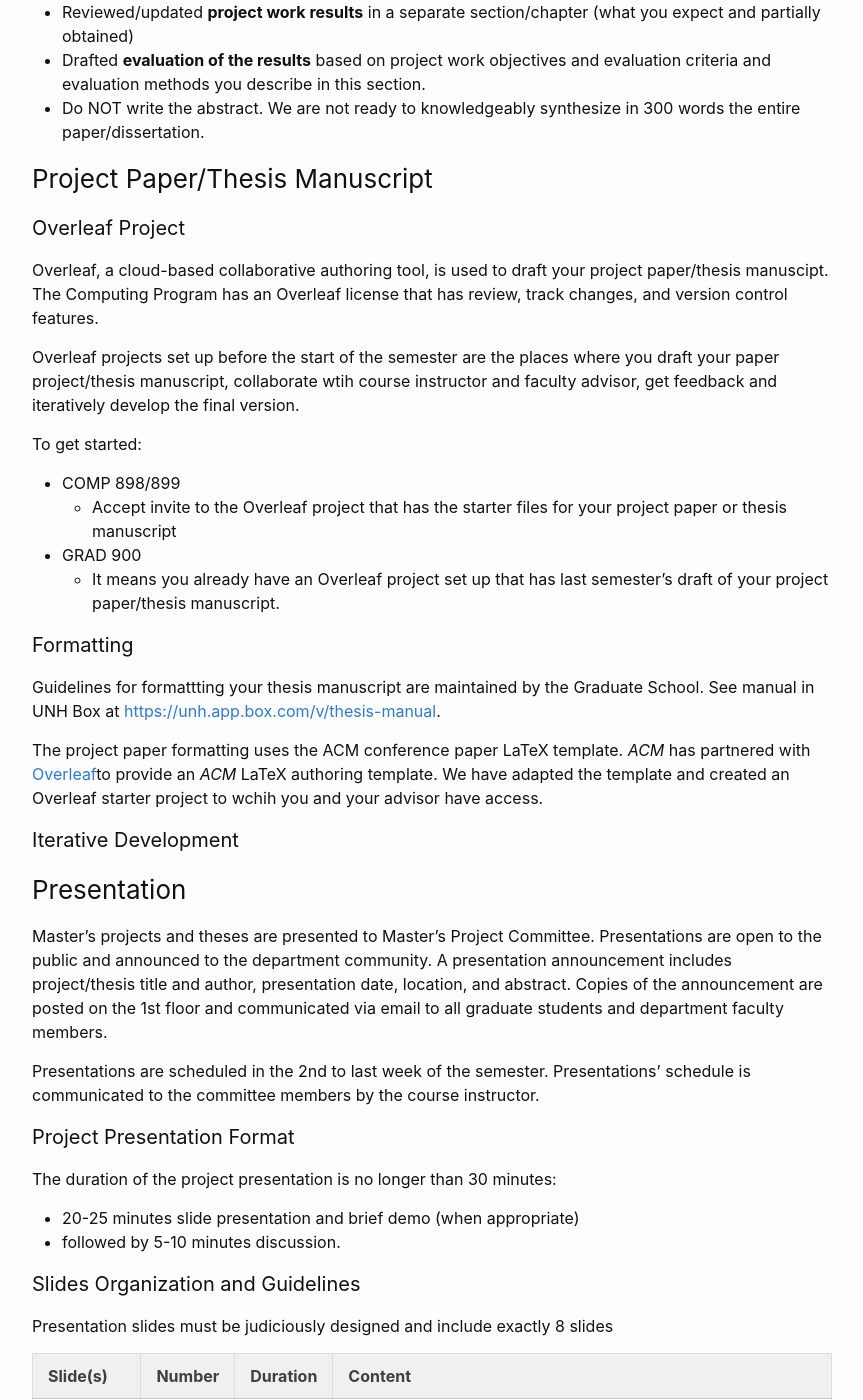
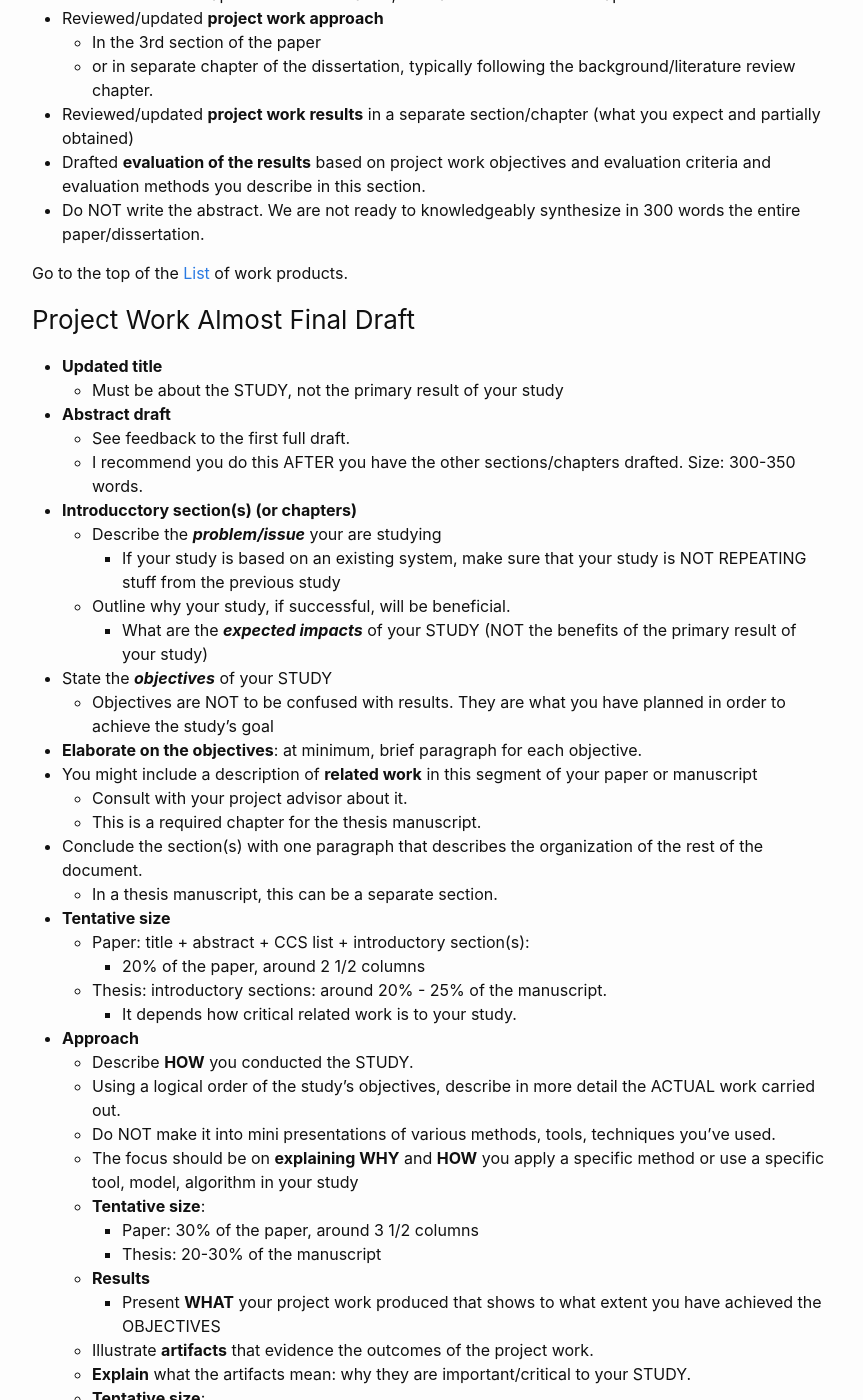
Before and after one commit to unh-comp-master-project/unh-comp-master-project.github.io, a Jekyll site: the page built from work-products.md, in a window 1280 px wide and 1400 px high, scrolled down 1797 px. Shown: the whole window, without its empty margins (208-1071 px from the left). Built offline with Jekyll 4.4.1, drawn with Linux system fonts in a browser that asks for light colours; some of the changed text lies outside the part shown.

Commit message:
updated learning-activities.md and added almost final draft guideliens in work-products.ms

```diff
--- a/work-products.md
+++ b/work-products.md
@@ -3,12 +3,12 @@ layout: page
 title: Work Products
 permalink: /work-products/
 ---
-
+## List
 [Project Work Outline](#project-work-outline)
 
 [Project Work First Draft](#project-work-first-draft)
 
-[Project Paper/Thesis Manuscript](#project-paper/thesis-manuscript)
+[Project Work Almost Final Draft](#project-work-almost-final-draft)
 
 [Presentation](#presentation)
 
@@ -55,6 +55,8 @@ Regular revisions of the project outline will capture those changes or new
 directions and will help you with preparing the first full draft of your
 project paper.
 
+Go to the top of the [List](#list) of work products.
+
 ### Project Work First Draft
 The first draft of the paper or dissertation will have the following content
 based on your review of and updates to similar content in your outline:
@@ -79,8 +81,111 @@ you expect and partially obtained)
 evaluation criteria and evaluation methods you describe in this section.
 * Do NOT write the abstract. We are not ready to knowledgeably synthesize in 300 words the entire paper/dissertation.
 
+Go to the top of the [List](#list) of work products.
 
-### Project Paper/Thesis Manuscript
+### Project Work Almost Final Draft
+* **Updated title**
+  * Must be about the STUDY, not the primary result of your study
+* **Abstract draft**
+  * See feedback to the  first full draft.
+  * I recommend you do this AFTER you have the other sections/chapters drafted.
+  Size: 300-350 words.
+* **Introducctory section(s) (or chapters)**
+  * Describe the ***problem/issue*** your are studying
+    * If your study is based on an existing system, make sure that your study
+    is NOT REPEATING stuff from the previous study
+  * Outline why your study, if successful, will be beneficial.
+    * What are the ***expected  impacts*** of your STUDY (NOT the benefits of
+    the primary result of your study)
+* State the ***objectives*** of your STUDY
+  * Objectives are NOT to be confused with results. They are what you have
+  planned in order to achieve the study's goal
+* **Elaborate on the objectives**: at minimum, brief paragraph for each
+objective.
+* You might include a description of **related work** in this segment of your
+paper or manuscript
+  * Consult with your project advisor about it.
+  * This is a required chapter for the thesis manuscript.
+* Conclude the section(s) with one paragraph that describes the organization of
+the rest of the document.
+  * In a thesis manuscript, this can be a separate section.
+* **Tentative size**
+  * Paper: title + abstract + CCS list + introductory section(s):
+    * 20% of the paper, around 2 1/2 columns
+  * Thesis: introductory sections: around 20% - 25% of the manuscript.
+    * It depends how critical related work is to your study.
+* **Approach**
+  * Describe **HOW** you conducted the STUDY.
+  * Using a logical order of the study's objectives, describe in more detail
+  the ACTUAL work carried out.
+  * Do NOT make it into mini presentations of various methods, tools,
+  techniques you've used.
+  * The focus should be on **explaining WHY** and **HOW** you apply a specific
+  method or use a specific tool, model, algorithm in your study
+  * **Tentative size**:
+    * Paper: 30% of the paper, around 3 1/2 columns
+    * Thesis: 20-30% of the manuscript
+  * **Results**
+    * Present **WHAT** your project work produced that shows to what extent
+    you have achieved the OBJECTIVES
+  * Illustrate **artifacts** that evidence the outcomes of the project work.
+  * **Explain** what the artifacts mean: why they are important/critical to
+  your STUDY.
+  * **Tentative size**:
+    * Paper: 30%
+    * Thesis: 20-30%
+* **Evaluation of the results**
+  * It is based on study objectives and evaluation criteria of the results
+  * Present the evaluation approach based on which you could describe the
+  "goodness" of the results
+  * **Tentative size**:
+    * Paper: 12-15%, around 2 columns of the paper
+    * Thesis: 10-20%
+* **Conclusion**
+  * Similar to the abstract, but uses past tense and focuses more on the
+  results and evaluation.
+  * **Tentative size**:
+    * Paper/Thesis: 5-10% (paper: less than a column)
+* **References**
+  * Paper: Include them on the 7th page of the paper
+  * Thesis: Separate from the manuscript chapters
+* **Appendix**
+  * Has additional sections for supplementary stuff that gives a more
+  comprehensive view of your work and results.
+
+Go to the top of the [List](#list) of work products.
+
+### Presentation
+Master's projects and theses are presented to Master's Project Committee.
+Presentations are open to the public and announced to the department community.
+A presentation announcement includes project/thesis title and author,
+presentation date, location, and abstract. Copies of the announcement are posted
+on the 1st floor and communicated via email to all graduate students and
+department faculty members.
+
+Presentations are scheduled in the 2nd to last week of the semester.
+Presentations' schedule is communicated to the committee
+members by the course instructor.
+
+#### Project Presentation Format
+The duration of the project presentation is no longer than 30 minutes:
+* 20-25 minutes slide presentation and brief demo (when appropriate)
+* followed by 5-10 minutes discussion.
+
+#### Slides Organization and Guidelines
+Presentation slides must be judiciously designed and include exactly 8 slides
+
+| Slide(s) | Number | Duration | Content |
+|---|---|---|---|
+| title | 1 | 1 min | Has project title, author, project advisor, and Date. Briefly describe the issue/problem the project addresses |
+| aims | 1 | 2 min | Has clearly stated and very specific objectives presented in a bulleted list. You start with introducing  the goal of the project and why it is importnat. Continue with presenting the objectives |
+| approach | 2-3  | 5 min |  Has tools, data sets, frameworks, techniques, and other resources needed to do the project work. You explain how you did the project and how you achieve the project's objectives |
+| results | 3-4 | 10 min | Has evidence of the project deliverables, components, and functionality. You present and demonstrate what the project's artifacts are and what they accomplish |
+| evaluation | 1 | 2 min | Has evaluation of the results. You explain to what degree the project achieved its objectives, including limitatinos and constraints. |
+
+Go to the top of the [List](#list) of work products.
+
+## How to Develop Projet Paper or Thesis Manuscript
 
 #### Overleaf Project
 Overleaf, a cloud-based collaborative authoring tool, is used to draft your
@@ -110,35 +215,6 @@ an _ACM_ LaTeX authoring template. We have adapted the template and created an
 Overleaf starter project to wchih you and your advisor have access.
 
 #### Iterative Development
-
-
-### Presentation
-Master's projects and theses are presented to Master's Project Committee.
-Presentations are open to the public and announced to the department community.
-A presentation announcement includes project/thesis title and author,
-presentation date, location, and abstract. Copies of the announcement are posted
-on the 1st floor and communicated via email to all graduate students and
-department faculty members.
-
-Presentations are scheduled in the 2nd to last week of the semester.
-Presentations' schedule is communicated to the committee
-members by the course instructor.
-
-#### Project Presentation Format
-The duration of the project presentation is no longer than 30 minutes:
-* 20-25 minutes slide presentation and brief demo (when appropriate)
-* followed by 5-10 minutes discussion.
-
-#### Slides Organization and Guidelines
-Presentation slides must be judiciously designed and include exactly 8 slides
-
-| Slide(s) | Number | Duration | Content |
-|---|---|---|---|
-| title | 1 | 1 min | Has project title, author, project advisor, and Date. Briefly describe the issue/problem the project addresses |
-| aims | 1 | 2 min | Has clearly stated and very specific objectives presented in a bulleted list. You start with introducing  the goal of the project and why it is importnat. Continue with presenting the objectives |
-| approach | 2-3  | 5 min |  Has tools, data sets, frameworks, techniques, and other resources needed to do the project work. You explain how you did the project and how you achieve the project's objectives |
-| results | 3-4 | 10 min | Has evidence of the project deliverables, components, and functionality. You present and demonstrate what the project's artifacts are and what they accomplish |
-| evaluation | 1 | 2 min | Has evaluation of the results. You explain to what degree the project achieved its objectives, including limitatinos and constraints. |
 
 <!--
 ### Proposal
```
Also changed, not shown: learning-activities.md (+1 -1 lines).
